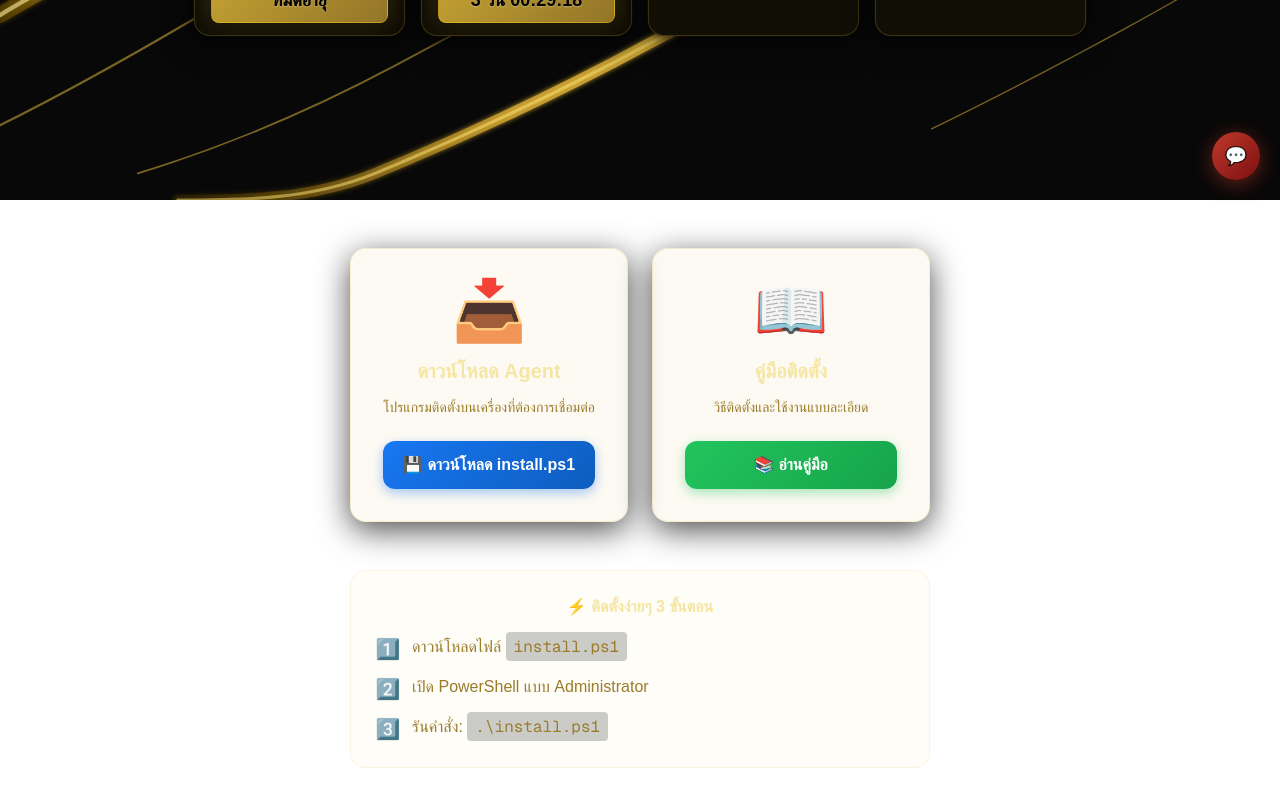
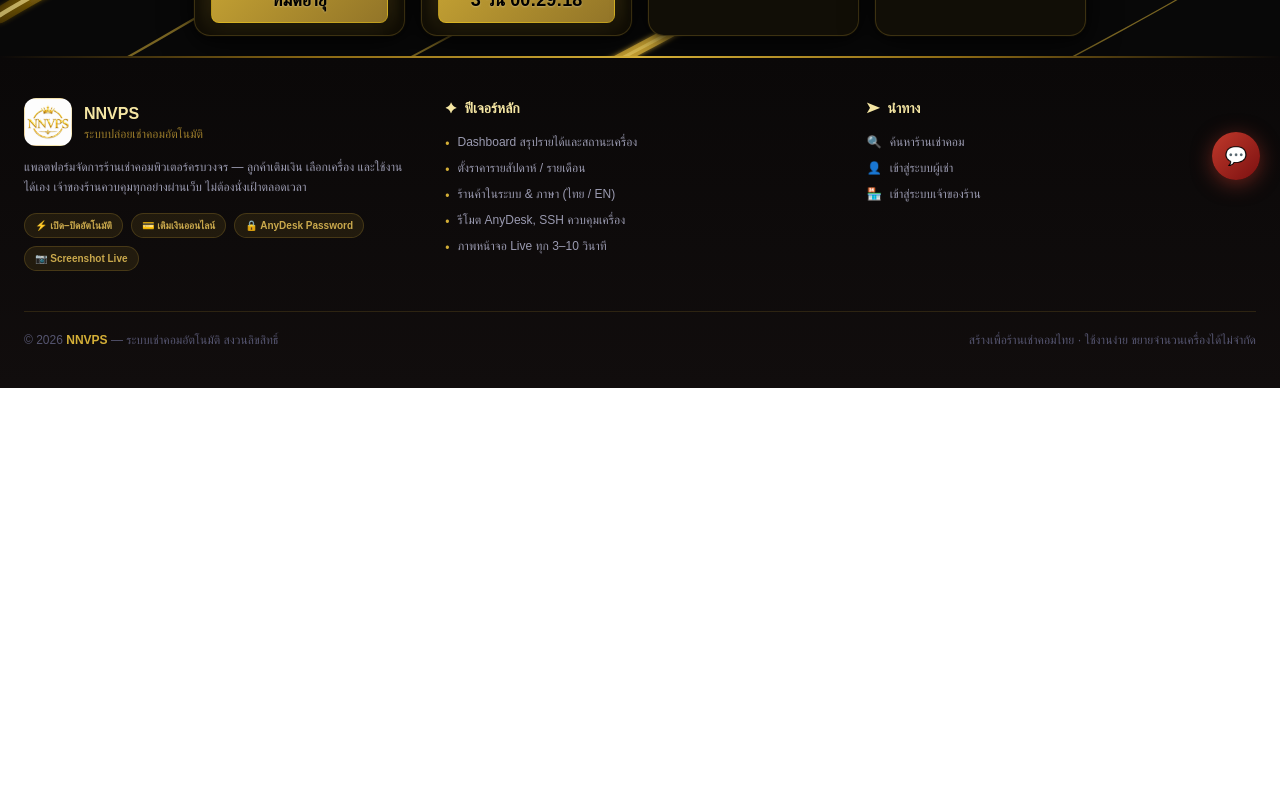
Before and after one commit to NNPCSHOP/vps-web1, a Next.js app: page / in a window 1280 px wide. Shown: the part 600-1400 px from the top of the page. After the commit the page ends 988 px from the top, so only its background shows below. Built offline with nearby package versions, Linux system fonts and the light colour scheme.

Commit message:
Remove: Agent installation section from public homepage (keep only in admin panel)

```diff
--- a/app/page.tsx
+++ b/app/page.tsx
@@ -666,106 +666,6 @@ export default function NNVPSPage() {
       )}
 
       {/* ══════════════════════════════════════════════
-          ส่วนวิธีติดตั้งระบบเครื่องแม่ลูก
-      ══════════════════════════════════════════════ */}
-      <section className="max-w-7xl mx-auto px-4 sm:px-6 py-16">
-        <div className="text-center mb-12">
-          <h2 className="text-4xl font-black mb-4"
-              style={{ color: dark ? '#F5E6A3' : '#1a1208',
-                       textShadow: dark ? '0 2px 4px rgba(0,0,0,0.5)' : 'none' }}>
-            🖥️ ติดตั้งระบบเครื่องแม่ลูก
-          </h2>
-          <p style={{ color: dark ? '#9A7B2A' : '#5a3e00' }}>
-            ระบบเชื่อมต่อเครื่องคอมพิวเตอร์ของคุณกับระบบ VPS แบบอัตโนมัติ
-          </p>
-        </div>
-
-        <div className="grid md:grid-cols-2 gap-6 max-w-4xl mx-auto">
-          {/* การ์ดซ้าย - ดาวน์โหลด Agent */}
-          <div className="rounded-2xl p-8 border transition-all hover:scale-105"
-               style={{
-                 background: dark ? 'rgba(212,175,55,0.06)' : 'linear-gradient(135deg,#F5E6A3,#D4AF37)',
-                 border: dark ? '1px solid rgba(212,175,55,0.18)' : '1px solid rgba(180,140,40,0.4)',
-                 boxShadow: dark ? '0 8px 32px rgba(0,0,0,0.7)' : '0 8px 32px rgba(212,175,55,0.3)'
-               }}>
-            <div className="text-6xl mb-4 text-center">📥</div>
-            <h3 className="text-xl font-black mb-3 text-center"
-                style={{ color: dark ? '#F5E6A3' : '#1a1208' }}>
-              ดาวน์โหลด Agent
-            </h3>
-            <p className="text-sm mb-6 text-center"
-               style={{ color: dark ? '#9A7B2A' : '#5a3e00' }}>
-              โปรแกรมติดตั้งบนเครื่องที่ต้องการเชื่อมต่อ
-            </p>
-            <a href="/agent/install.ps1"
-               download
-               className="block w-full text-center font-bold py-3 rounded-xl transition-all hover:scale-105"
-               style={{
-                 background: 'linear-gradient(135deg, #1877F2 0%, #0D5DBE 100%)',
-                 color: 'white',
-                 boxShadow: '0 4px 12px rgba(24,119,242,0.4)'
-               }}>
-              💾 ดาวน์โหลด install.ps1
-            </a>
-          </div>
-
-          {/* การ์ดขวา - คู่มือติดตั้ง */}
-          <div className="rounded-2xl p-8 border transition-all hover:scale-105"
-               style={{
-                 background: dark ? 'rgba(212,175,55,0.06)' : 'linear-gradient(135deg,#F5E6A3,#D4AF37)',
-                 border: dark ? '1px solid rgba(212,175,55,0.18)' : '1px solid rgba(180,140,40,0.4)',
-                 boxShadow: dark ? '0 8px 32px rgba(0,0,0,0.7)' : '0 8px 32px rgba(212,175,55,0.3)'
-               }}>
-            <div className="text-6xl mb-4 text-center">📖</div>
-            <h3 className="text-xl font-black mb-3 text-center"
-                style={{ color: dark ? '#F5E6A3' : '#1a1208' }}>
-              คู่มือติดตั้ง
-            </h3>
-            <p className="text-sm mb-6 text-center"
-               style={{ color: dark ? '#9A7B2A' : '#5a3e00' }}>
-              วิธีติดตั้งและใช้งานแบบละเอียด
-            </p>
-            <a href="/INSTALL_GUIDE.md"
-               target="_blank"
-               className="block w-full text-center font-bold py-3 rounded-xl transition-all hover:scale-105"
-               style={{
-                 background: 'linear-gradient(135deg, #22c55e 0%, #16a34a 100%)',
-                 color: 'white',
-                 boxShadow: '0 4px 12px rgba(34,197,94,0.4)'
-               }}>
-              📚 อ่านคู่มือ
-            </a>
-          </div>
-        </div>
-
-        {/* ขั้นตอนสั้นๆ */}
-        <div className="mt-12 max-w-2xl mx-auto rounded-2xl p-6"
-             style={{
-               background: dark ? 'rgba(212,175,55,0.03)' : 'rgba(212,175,55,0.08)',
-               border: dark ? '1px solid rgba(212,175,55,0.12)' : '1px solid rgba(180,140,40,0.2)'
-             }}>
-          <h4 className="font-black mb-4 text-center"
-              style={{ color: dark ? '#F5E6A3' : '#1a1208' }}>
-            ⚡ ติดตั้งง่ายๆ 3 ขั้นตอน
-          </h4>
-          <ol className="space-y-3" style={{ color: dark ? '#9A7B2A' : '#5a3e00' }}>
-            <li className="flex items-start gap-3">
-              <span className="font-black text-xl">1️⃣</span>
-              <span>ดาวน์โหลดไฟล์ <code className="bg-black/20 px-2 py-1 rounded">install.ps1</code></span>
-            </li>
-            <li className="flex items-start gap-3">
-              <span className="font-black text-xl">2️⃣</span>
-              <span>เปิด PowerShell แบบ Administrator</span>
-            </li>
-            <li className="flex items-start gap-3">
-              <span className="font-black text-xl">3️⃣</span>
-              <span>รันคำสั่ง: <code className="bg-black/20 px-2 py-1 rounded">.\install.ps1</code></span>
-            </li>
-          </ol>
-        </div>
-      </section>
-
-      {/* ══════════════════════════════════════════════
           FOOTER
       ══════════════════════════════════════════════ */}
       <Footer dark={dark} />
```
